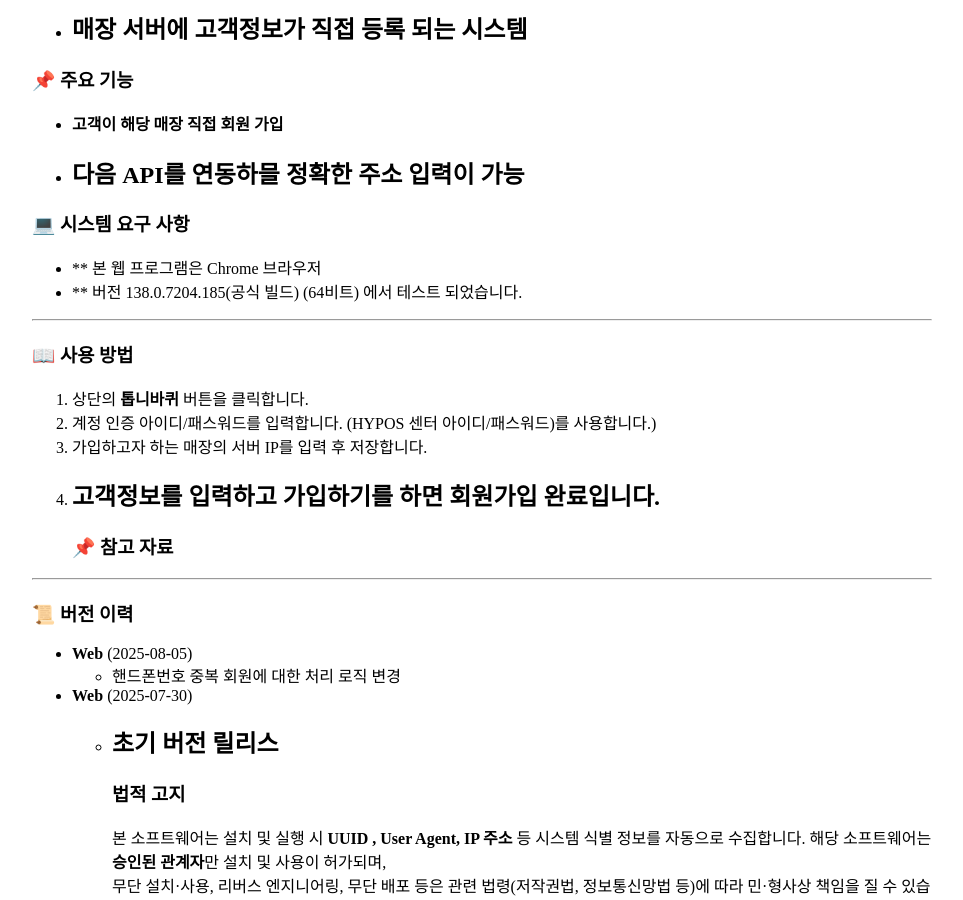
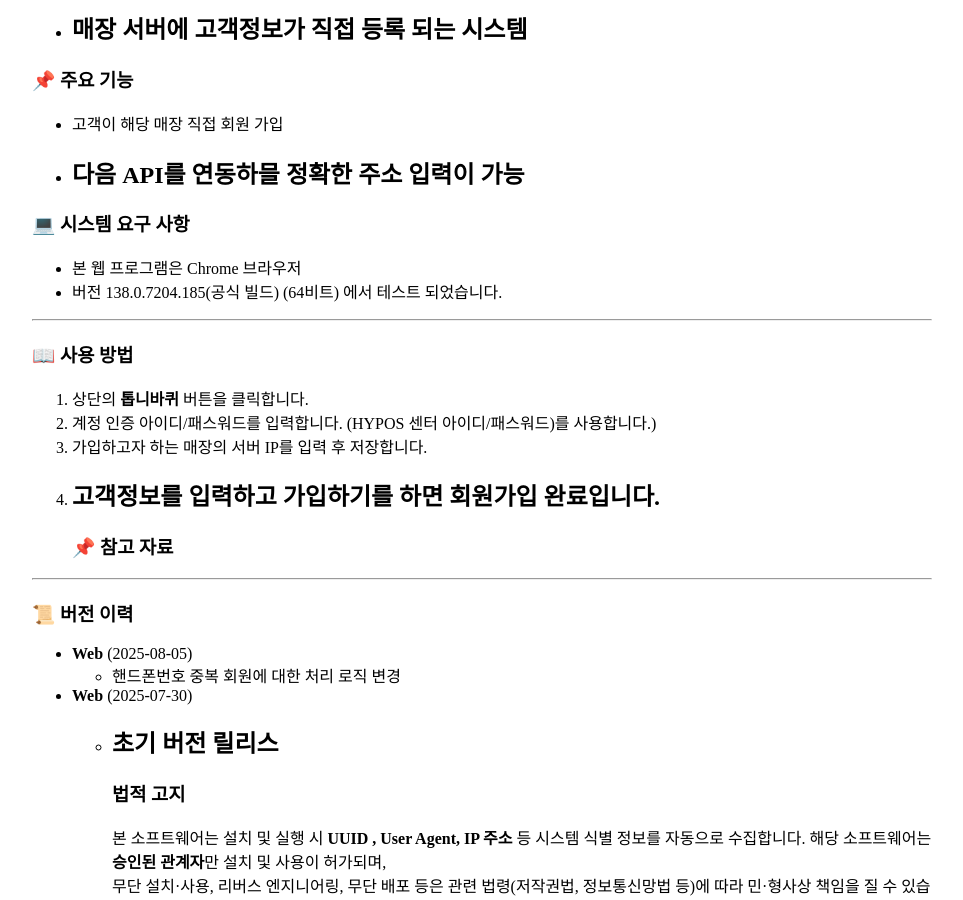
Before and after one commit to LeeTaeJong/LeeTaeJong.github.io, a Jekyll site: the page built from projects/byrRegister.md, in a window 1280 px wide and 900 px high, scrolled down 1160 px. Shown: the whole window, without its empty margins (158-1121 px from the left). Built offline with Jekyll 4.4.1, drawn with Linux system fonts in a browser that asks for light colours.

```diff
--- a/projects/byrRegister.md
+++ b/projects/byrRegister.md
@@ -28,13 +28,13 @@ faq:
 ---
 
 ### 📌 주요 기능
-- **고객이 해당 매장 직접 회원 가입**
-- **다음 API를 연동하믈 정확한 주소 입력이 가능**
+- 고객이 해당 매장 직접 회원 가입
+- 다음 API를 연동하믈 정확한 주소 입력이 가능
 ---
 
 ### 💻 시스템 요구 사항
-- ** 본 웹 프로그램은 Chrome 브라우저
-- ** 버전 138.0.7204.185(공식 빌드) (64비트) 에서 테스트 되었습니다.
+- 본 웹 프로그램은 Chrome 브라우저
+- 버전 138.0.7204.185(공식 빌드) (64비트) 에서 테스트 되었습니다.
 
 ---
 ### 📖 사용 방법
```
